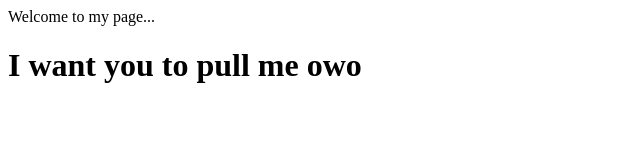
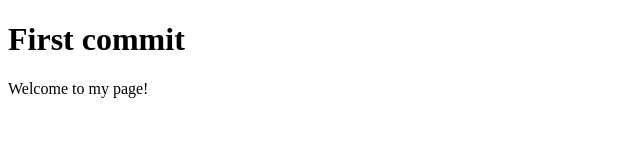
Before and after one commit to elaus00/hellio, a plain HTML site: page index.html in a window 1280 px wide. Shown: the whole page, without its empty margins (0-640 px from the left). Drawn offline with Linux system fonts and the light colour scheme.

Commit message:
Modified content h1

```diff
--- a/index.html
+++ b/index.html
@@ -6,8 +6,8 @@
     <title>Hellio</title>
 </head>
 <body>
-    Welcome to my page...
-    <h1>I want you to pull me owo</h1>
+    <h1>First commit</h1>
+    Welcome to my page!
 
 </body>
 </html>
```
